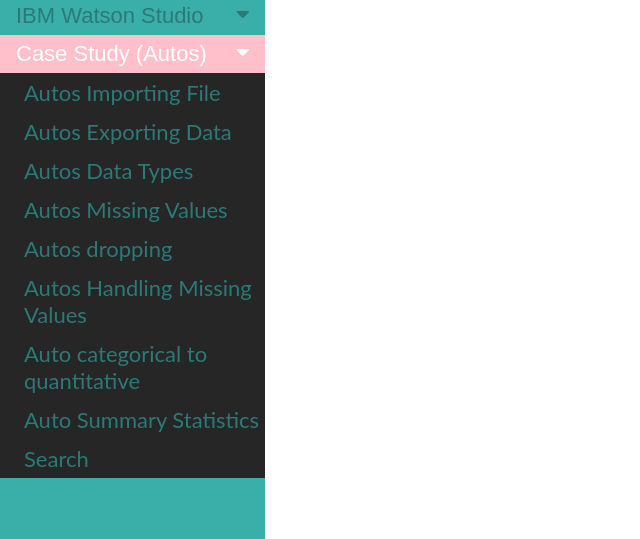
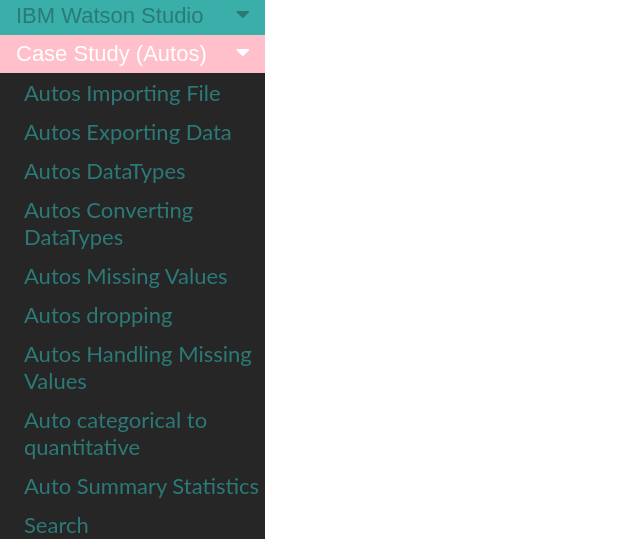
Before and after one commit to baharehgk/baharehgk.github.io, a plain HTML site: page index.html in a window 1280 px wide. Both pictures are taken after a click on the button "Case Study (Autos)". Shown: the part 261-800 px from the top of the page, without its empty margins (0-640 px from the left). Drawn offline with Linux system fonts and the light colour scheme.

Commit message:
Update index.html

```diff
--- a/index.html
+++ b/index.html
@@ -170,7 +170,8 @@ body {
   <div class="dropdown-container">
     <a href="https://DataScienceSchools.github.io/autoimportfile.html">Autos Importing File</a>
     <a href="https://DataScienceSchools.github.io/autoexport.html">Autos Exporting Data</a>
-    <a href="https://DataScienceSchools.github.io/autodatatype.html">Autos Data Types</a>
+    <a href="https://DataScienceSchools.github.io/autodatatype.html">Autos DataTypes</a>
+    <a href="https://DataScienceSchools.github.io/ autoconverting.html">Autos Converting DataTypes</a>
     <a href="https://DataScienceSchools.github.io/automissingvalue.html">Autos Missing Values</a>
     <a href="https://DataScienceSchools.github.io/automissingvalue.html">Autos dropping</a>
     <a href="https://DataScienceSchools.github.io/autohandlingmissingvalue.html">Autos Handling Missing Values</a>
```
